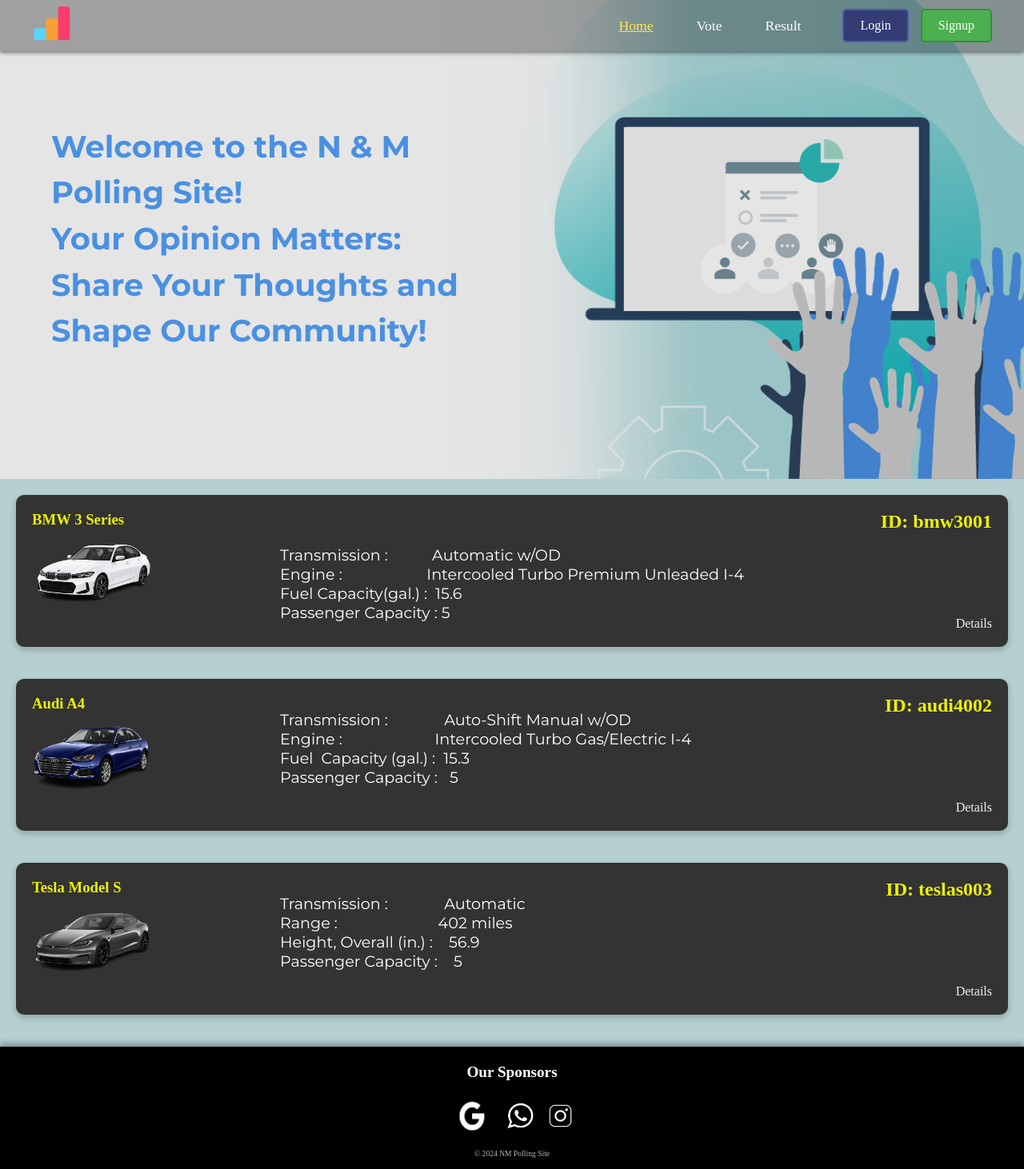
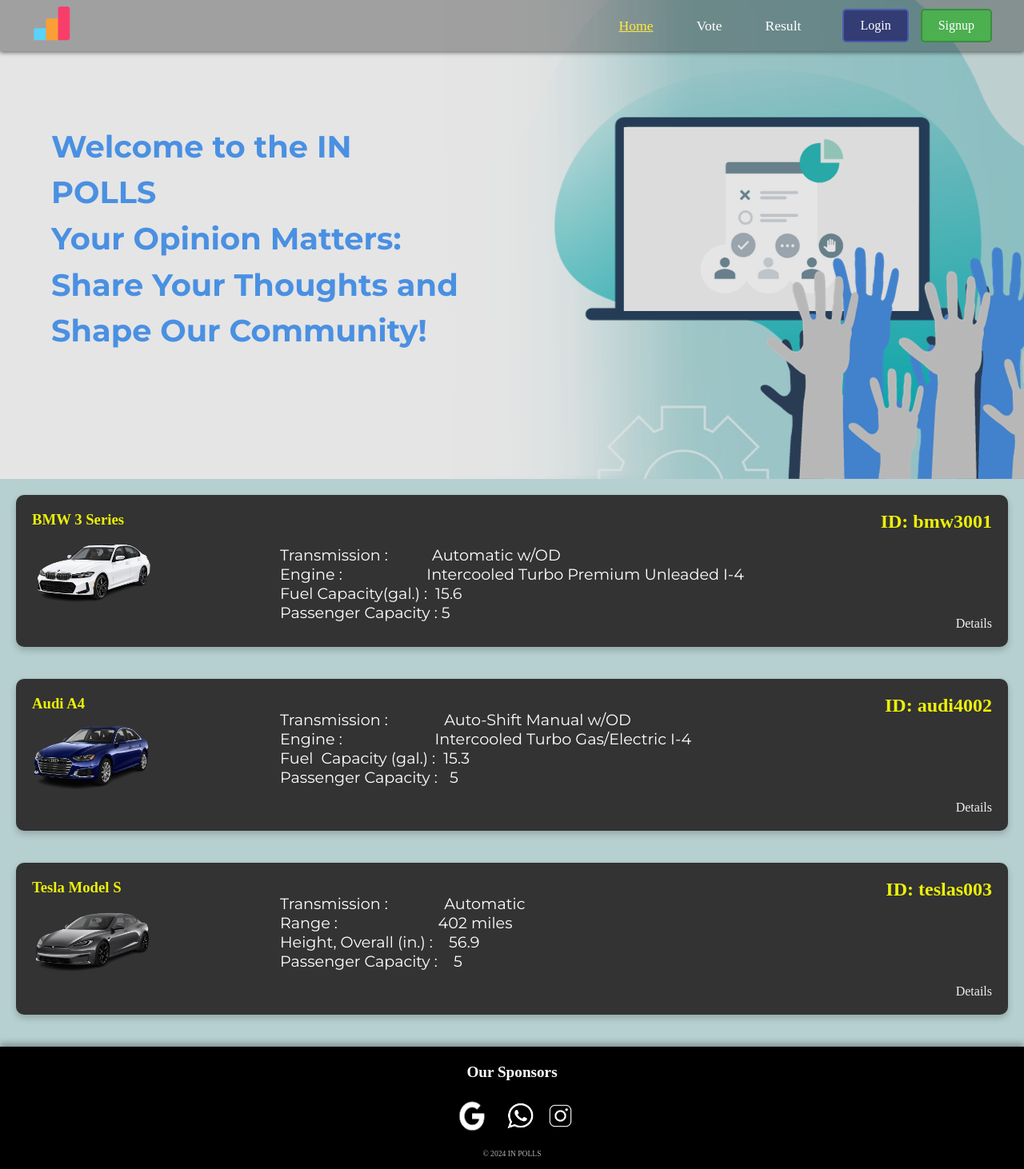
Before and after one commit to NehalMemon/Final-Project, a Django app: page /home/ in a window 1280 px wide. Shown: the whole page at 80% size. Run offline with Django 5.2, Linux system fonts and the light colour scheme; data comes from the database, SQL or seed files in the repository.

Commit message:
project completed

```diff
--- a/templates/base.html
+++ b/templates/base.html
@@ -56,7 +56,7 @@
             </div>
         </div>
         <div class="footer-content">
-            <p>© 2024 NM Polling Site</p>
+            <p>© 2024 IN POLLS</p>
         </div>
 
     </footer>
--- a/templates/home.html
+++ b/templates/home.html
@@ -1,6 +1,6 @@
 {% extends 'base.html' %}
 
-{% block title %}N & M Polling Site{% endblock %}
+{% block title %}IN POLLS{% endblock %}
 
 {% block extra_css %}
 {% load static %}
@@ -11,7 +11,7 @@
 <div class="background-area">
     <div class="overlay"></div> <!-- Overlay for background image -->
     <div class="heading">
-      <h2> Welcome to the N & M Polling Site! <br>
+      <h2> Welcome to the IN POLLS <br>
         Your Opinion Matters: <br>
         Share Your Thoughts and Shape Our Community!</h2>
     </div>
```
